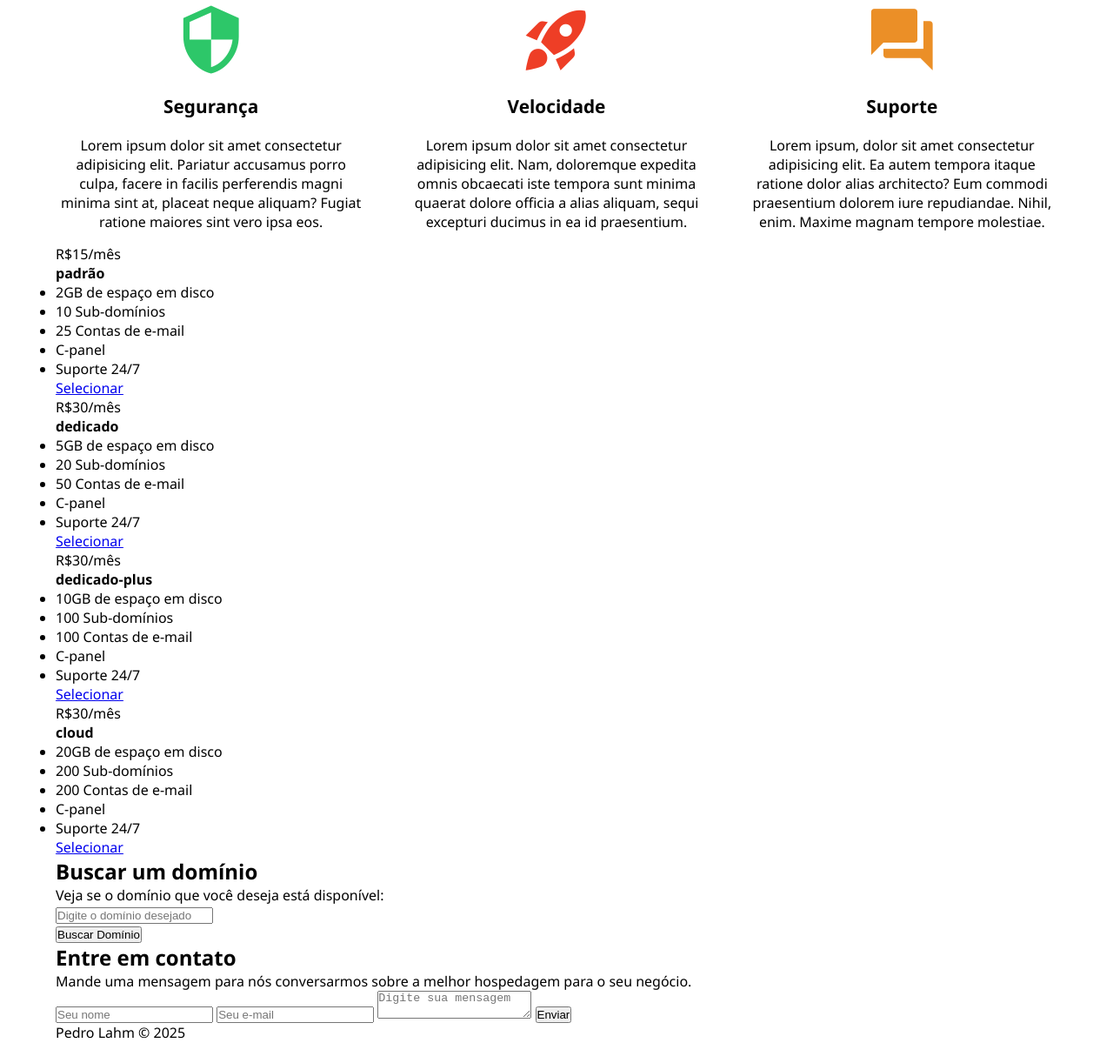
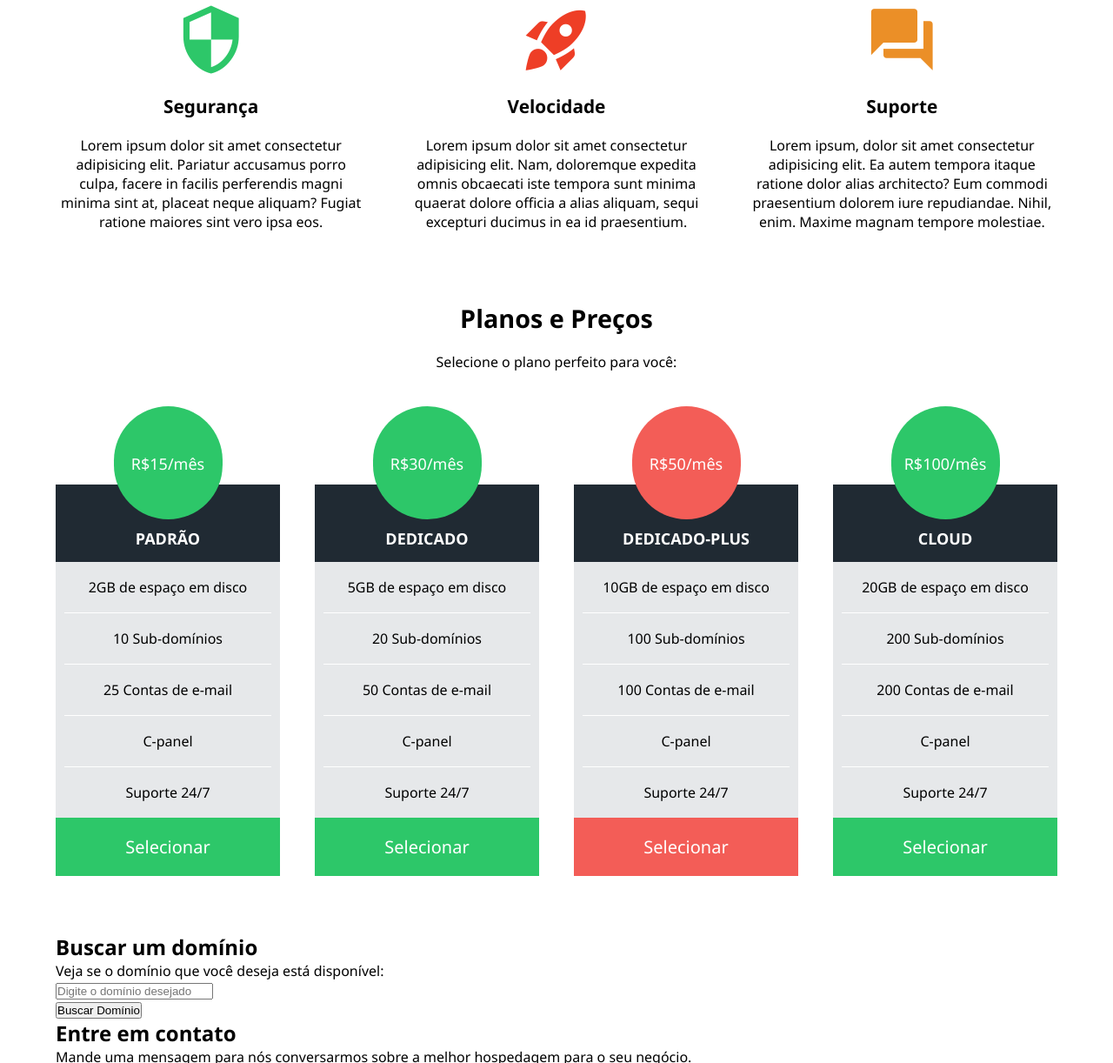
Before and after one commit to PedroLahm/projeto_hdc-host, a plain HTML site: page html/index.html in a window 1280 px wide. Shown: the part 667-1889 px from the top of the page at 87% size. Before the commit the page ends 1865 px from the top, so only its background shows below. Drawn offline with Linux system fonts and the light colour scheme.

Commit message:
Edição do article#planos e atualizações no header e no article#qualidades

```diff
--- a/html/index.html
+++ b/html/index.html
@@ -58,9 +58,12 @@
 
 
         <article id="planos">
-            <section id="padrao">
-                <p class="preco">R$15/mês</p>
+            <h2>Planos e Preços</h2>
+            <p>Selecione o plano perfeito para você:</p>
 
+            <div id="bloco-planos">
+                <section>
+                    <p>R$15/mês</p>
                     <h4>padrão</h4>
                     <ul>
                         <li>2GB de espaço em disco</li>
@@ -72,9 +75,8 @@
                     <a href="#">Selecionar</a>
                 </section>
 
-            <section id="dedicado">
-                <p class="preco">R$30/mês</p>
-
+                <section>
+                    <p>R$30/mês</p>
                     <h4>dedicado</h4>
                     <ul>
                         <li>5GB de espaço em disco</li>
@@ -86,9 +88,8 @@
                     <a href="#">Selecionar</a>
                 </section>
 
-            <section id="dedicado-plus">
-                <p class="preco">R$30/mês</p>
-
+                <section>
+                    <p>R$50/mês</p>
                     <h4>dedicado-plus</h4>
                     <ul>
                         <li>10GB de espaço em disco</li>
@@ -100,9 +101,8 @@
                     <a href="#">Selecionar</a>
                 </section>
 
-            <section id="cloud">
-                <p class="preco">R$30/mês</p>
-
+                <section>
+                    <p>R$100/mês</p>
                     <h4>cloud</h4>
                     <ul>
                         <li>20GB de espaço em disco</li>
@@ -113,6 +113,7 @@
                     </ul>
                     <a href="#">Selecionar</a>
                 </section>
+            </div>
         </article>
 
 
--- a/styles/style.css
+++ b/styles/style.css
@@ -10,10 +10,6 @@ html, body{
     font-family: 'Segoe UI', Tahoma, Geneva, Verdana, sans-serif;
 }
 
-body{
-/*  width: 100vw;
-    height: 100vh;*/
-}
 
 
 
@@ -85,13 +81,14 @@ div#titulo h1, div#titulo p{
 }
 
 div#titulo h1{
-    font-size: 2.5em;
+    font-size: 3.8em;
 }
 
 div#titulo p{
     font-weight: 500;
     font-size: 17px;
 }
+
 
 
 
@@ -102,6 +99,8 @@ main{
     margin: auto;
 }
 
+
+/*QUALIDADES*/
 article#qualidades{
     text-align: center;
 
@@ -112,7 +111,7 @@ article#qualidades{
     gap: 40px;
 }
 
-article#qualidades section#seguranca, section#velocidade, section#suporte{
+article#qualidades section{
     flex: 1 1 300px;
 }
 
@@ -141,3 +140,100 @@ article#qualidades h3{
 article#qualidades p{
     margin-bottom: 15px;
 }
+
+
+/*PLANOS*/
+article#planos{
+    margin: 65px 0;
+}
+
+article#planos h2, article#planos p{
+    text-align: center;
+    margin-bottom: 20px;
+}
+
+article#planos h2{
+    font-size: 1.8em;
+}
+
+article#planos p{
+    margin-bottom: 40px;
+}
+
+article#planos div#bloco-planos{
+    display: flex;
+    flex-flow: row wrap;
+    justify-content: center;
+    align-items: center;
+    gap: 40px;
+}
+
+article#planos div#bloco-planos section{
+    flex: 1 1 250px;
+}
+
+article#planos div#bloco-planos section p{
+    margin-bottom: 0;
+    padding: 54px 0;
+
+    width: 125px;
+    height: 130px;
+
+    font-size: 18px;
+    text-align: center;
+    color: white;
+
+    background-color: #2DC769;
+    border-radius: 100px;
+
+    margin: auto;
+    margin-bottom: -40px;
+
+    position: relative;
+    z-index: 2;
+}
+
+article#planos div#bloco-planos section h4{
+    background-color: #202A33;
+
+    padding: 50px 0 15px 0;
+
+    color: white;
+    font-size: 18px;
+    text-transform: uppercase;
+    text-align: center;
+}
+
+article#planos div#bloco-planos section ul{
+    background-color: #E6E8EA;
+
+    padding: 0 10px;
+
+    text-align: center;
+    list-style: none;
+}
+
+article#planos div#bloco-planos section li{
+     padding: 18px;
+     border-bottom: 1px solid white;
+}
+
+article#planos div#bloco-planos section li:nth-child(5){
+    border-bottom: none;
+}
+
+article#planos div#bloco-planos section a{
+    display: block;
+
+    background-color: #2DC769;
+    padding: 20px;
+
+    color: white;
+    font-size: 20px;
+    text-align: center;
+    text-decoration: none;
+}
+
+article#planos div#bloco-planos section:nth-child(3) p, article#planos div#bloco-planos section:nth-child(3) a{
+    background-color: #F35D57;
+}
```
Lines whose indentation alone changed are shown as unchanged.
